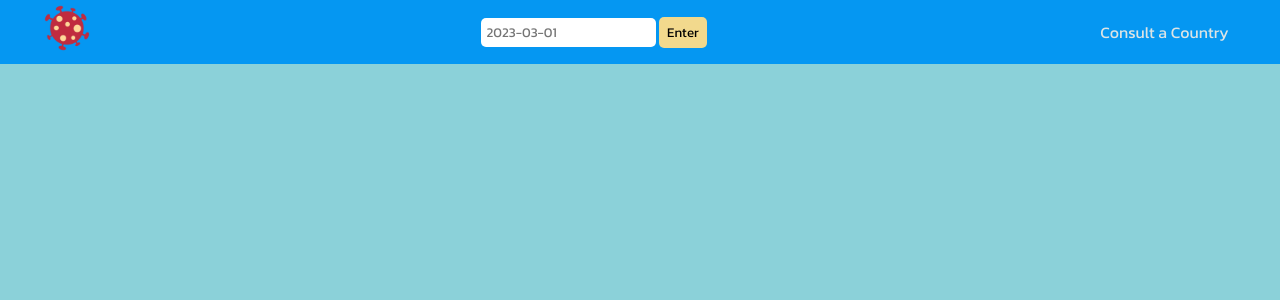
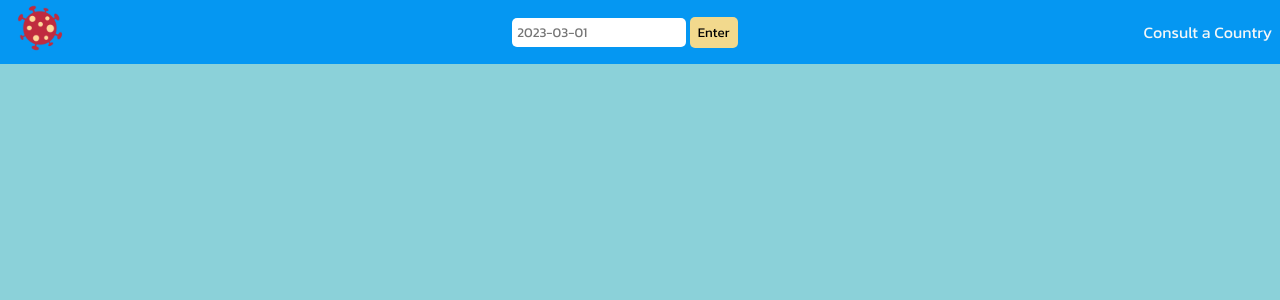
Before and after one commit to Edjhernandez/CovidMetrics, a React (Vite) app: page / in a window 1280 px wide. Shown: the top 300 px of the page. Built offline with nearby package versions, Linux system fonts and the light colour scheme; a web font is replaced by a local one.

Commit message:
Add some mobile styles

```diff
--- a/index.html
+++ b/index.html
@@ -2,7 +2,7 @@
 <html lang="en">
   <head>
     <meta charset="UTF-8" />
-    <link rel="icon" type="image/svg+xml" href="/vite.svg" />
+    <link rel="icon" type="image/svg+xml" href="/covid.webp" />
     <link rel="preconnect" href="https://fonts.googleapis.com">
     <link rel="preconnect" href="https://fonts.gstatic.com" crossorigin>
     <link href="https://fonts.googleapis.com/css2?family=Dela+Gothic+One&family=Kanit:wght@300;400&display=swap" rel="stylesheet">
--- a/src/assets/palete.tsx
+++ b/src/assets/palete.tsx
@@ -1,7 +1,7 @@
 export const palete = {
     backgroundPrimary: "#8bd1d9",
     backgroundNav: "#0597f2",
-    colorPriText: "#dce4e5",
+    colorPriText: "#f3f6f7",
     headerHeight: "4rem",
     fontFamily: "'Kanit', sans-serif"
 }
--- a/src/components/Navbar.tsx
+++ b/src/components/Navbar.tsx
@@ -1,13 +1,19 @@
+import { useState } from 'react'
 import { Link } from 'react-router-dom'
 import styled from 'styled-components'
 import { palete } from '../assets/palete'
 //  &:hover {
 //   background-color: #add23580;
 // }
+
 type navType = {
     color?: string;
     height?: string;
   };
+
+  type containerM = {
+    s?: string;
+  }
 
 const StyledNavbar = styled.nav<navType>`
     margin: 0;
@@ -24,6 +30,7 @@ const StyledNavbar = styled.nav<navType>`
 const ContainerImg = styled.div`
     width: 3rem;
     padding: 0;
+    padding-left: 1rem;
     margin: 0;
 `
 
@@ -33,12 +40,30 @@ const StyledImg = styled.img`
 const StyledUl = styled.ul`
     display: flex;
     flex-direction: row;
-    justify-content: space-around;
+    justify-content: space-between;
     align-items: center;
     margin: 0;
     padding: 0;
     height: ${ palete.headerHeight };
     list-style: none;
+`
+const StyledUl2 = styled.ul`
+    display: flex;
+    flex-direction: column;
+    justify-content: center;
+    align-items: center;
+    margin: 0;
+    padding: 0;
+    gap: 1.2rem;
+    height: ${ palete.headerHeight };
+    list-style: none;
+    @media (min-width: 768px) {
+        justify-content: space-between;
+        flex-direction: row;
+        width: 100%;
+        height: ${ palete.headerHeight };
+        background-color: transparent;
+      }
 `
 
 const StyledInput = styled.input`
@@ -81,12 +106,47 @@ const StyledLink = styled(Link)`
 `
 
 const StyledLi = styled.li`
-    width: 65%;
     text-align: center;
 
 `
+const ContainerHamburger = styled.button`
+    display: flex;
+    width: 3rem;
+    height: 3rem;
+    margin-right: 1rem;
+    border: none;
+    cursor: pointer;
+    background-color: transparent;
+    @media (min-width: 768px) {
+        display: none;
+    }
+`
+const ContainerMenu = styled.div<containerM>`
+    display: ${(props) => props.s === 'true' ? 'flex' : 'none'};
+    position: fixed;
+    top: ${ palete.headerHeight };
+    justify-content: center;
+    align-items: center;
+    width: 100%;
+    height: 10rem;
+    background-color: #05c7f2;
+    @media (min-width: 768px) {
+        display: flex;
+        width: 60%;
+        right: 0;
+        flex-direction: row;
+        top: 0;
+        height: ${ palete.headerHeight };
+        background-color: transparent;
+      }
+`
 
 const Navbar = () => {
+  const [show, setShow] = useState(false);
+  const handleClick = () => {
+    setShow((PrevShow) => !PrevShow)
+  }
+
     return (
 //       <nav className="navbar navbar-expand-lg bg-body-tertiary">
 //   <div className="container-fluid">
@@ -125,16 +185,21 @@ const Navbar = () => {
                 <ContainerImg><StyledImg src="./covid.webp" alt="covid-logo" /></ContainerImg>
             </li>
 
-
+             <ContainerHamburger onClick={ handleClick }>
+                <svg xmlns="http://www.w3.org/2000/svg" height="48" fill="#dce4e5" viewBox="0 -960 960 960" width="48"><path d="M120-240v-80h720v80H120Zm0-200v-80h720v80H120Zm0-200v-80h720v80H120Z"/></svg>
+             </ContainerHamburger>
+             <ContainerMenu s = { show.toString() }>
+                <StyledUl2>
                     <StyledLi>
                         <StyledInput type="text" placeholder='2023-03-01'/>
                         <StyledButton>Enter</StyledButton>
-               {/* <Link className="nav-link active" aria-current="page" to="/">Home</Link> */}
                     </StyledLi>
 
                     <li >
                         <StyledLink to="/consult">Consult a Country</StyledLink>
                     </li>
+                </StyledUl2>
+             </ContainerMenu>
          </StyledUl>
 
 
--- a/src/index.css
+++ b/src/index.css
@@ -1,6 +1,6 @@
 :root {
   --color-base-bg: #8bd1d9;
-  --color-pri-text: #dce4e5;
+  --color-pri-text: #f3f6f7;
   --font-family: 'Kanit', sans-serif;
   --font-family-title: 'Dela Gothic One', sans-serif;
   --p-size: 1rem;
```
Also changed, not shown: public/hamburger.svg (added). Lines whose indentation alone changed are shown as unchanged.
